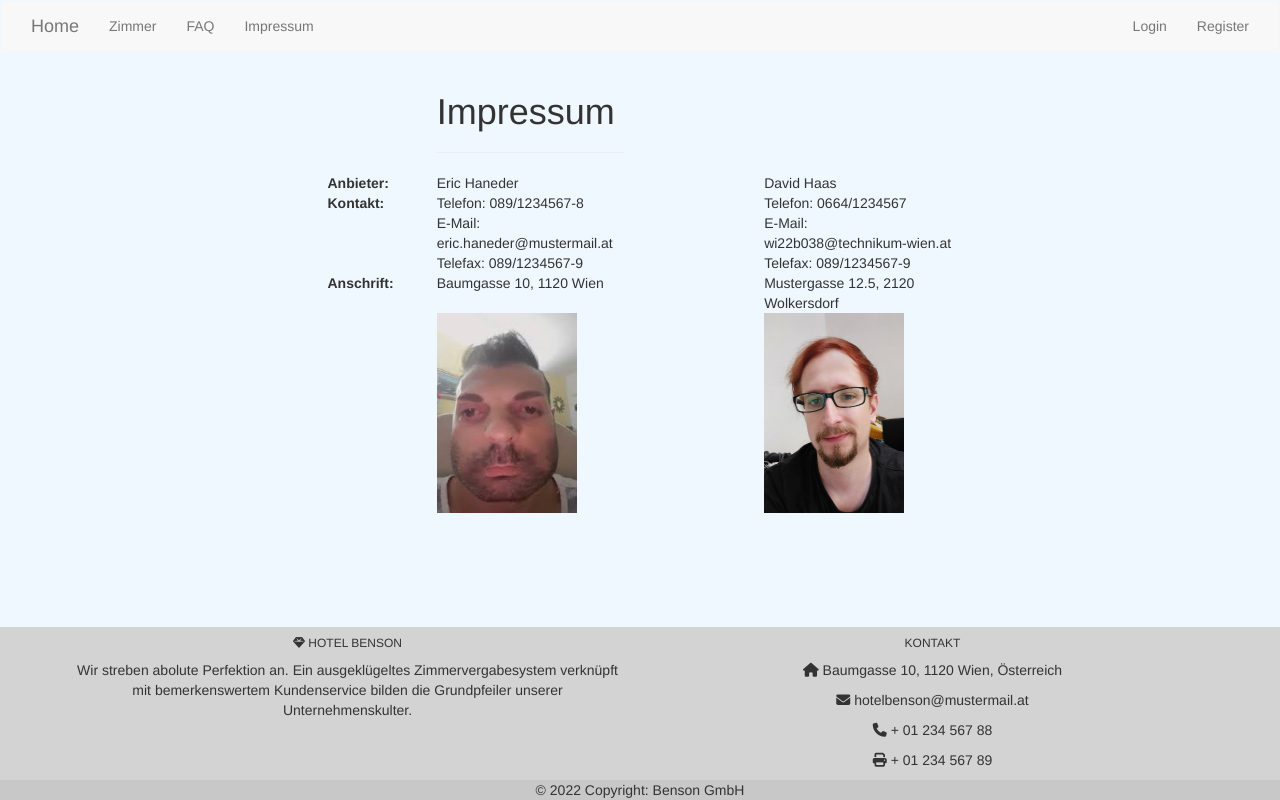
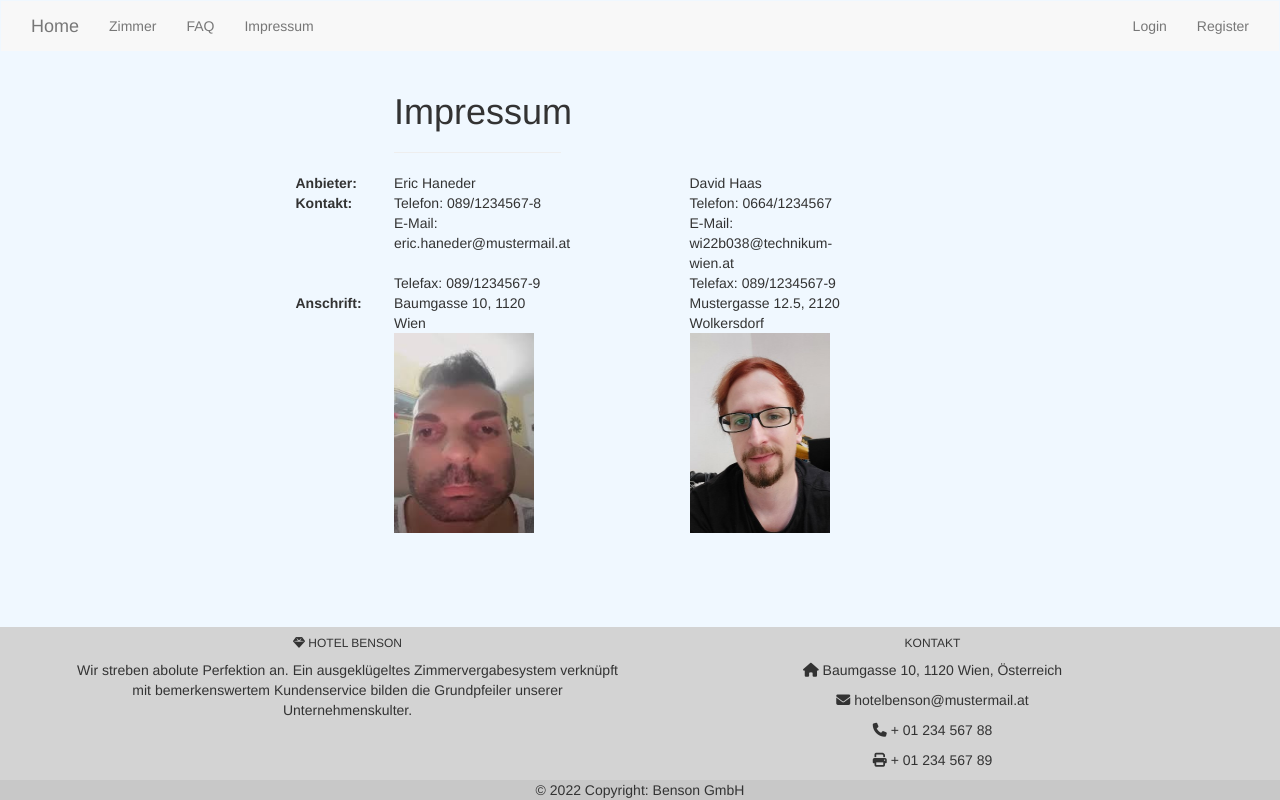
Before and after one commit to hotelbenson/hotelbenson.github.io, a PHP site: page /pages/impressum.html in a window 1280 px wide. Run offline with PHP 8.4, Linux system fonts and the light colour scheme; some libraries are stand-ins or nearby versions.

Commit message:
Impressum Fix
Impressum scrollt nicht mehr seitlich

```diff
--- a/css/style.css
+++ b/css/style.css
@@ -1,6 +1,7 @@
 body, html {
     height: 100%;
     background-color:aliceblue;
+    width: 100%;
   }
 .navbar {
     position: fixed;
--- a/pages/impressum.html
+++ b/pages/impressum.html
@@ -14,6 +14,7 @@
           <div w3-include-html="navbar.html"></div>
         </div>
 
+        <div class="impressum" style="width: 90%">
           <div class="row">
             <div class="col-md-2 col-md-offset-4">
               <h1>Impressum</h1>
@@ -24,10 +25,10 @@
             <div class="col-md-1 col-md-offset-3">
               <strong>Anbieter:</strong>
             </div>
-          <div class="col-md-2">
+            <div class="col-lg-2">
               Eric Haneder
             </div>
-          <div class="col-md-2 col-md-offset-1">
+            <div class="col-lg-2 col-lg-offset-1">
               David Haas
             </div>
           </div>
@@ -35,49 +36,49 @@
             <div class="col-md-1 col-md-offset-3">
                 <strong>Kontakt:</strong>
             </div>
-          <div class="col-md-2">
+            <div class="col-lg-2">
               Telefon: 089/1234567-8
             </div>
-          <div class="col-md-2 col-md-offset-1">
+            <div class="col-lg-2 col-lg-offset-1">
               Telefon: 0664/1234567
             </div>
           </div>
           <div class="row">
-          <div class="col-md-2 col-md-offset-4">
+            <div class="col-lg-2 col-lg-offset-4">
               E-Mail: eric.haneder@mustermail.at
             </div>
-          <div class="col-md-2 col-md-offset-1">
+            <div class="col-lg-2 col-lg-offset-1">
               E-Mail: wi22b038@technikum-wien.at
             </div>
           </div>
           <div class="row">
-          <div class="col-md-2 col-md-offset-4">
+            <div class="col-lg-2 col-lg-offset-4">
               Telefax: 089/1234567-9
             </div>
-          <div class="col-md-2 col-md-offset-1">
+            <div class="col-lg-2 col-lg-offset-1">
               Telefax: 089/1234567-9
             </div>
           </div>
           <div class="row">
-          <div class="col-md-1 col-md-offset-3">
+            <div class="col-lg-1 col-lg-offset-3">
               <strong>Anschrift:</strong>
             </div>
-          <div class="col-md-2">
+            <div class="col-lg-2">
               Baumgasse 10, 1120 Wien
             </div>
-          <div class="col-md-2 col-md-offset-1">
+            <div class="col-lg-2 col-lg-offset-1">
               Mustergasse 12.5, 2120 Wolkersdorf
             </div>
           </div>
           <div class="row">
-          <div class="col-md-3 col-md-offset-4">
+            <div class="col-lg-3 col-lg-offset-4">
               <img src="../uploads/guy.jpeg" width="140" height="200">
             </div>
-          <div class="col-md-3">
+            <div class="col-lg-3">
               <img src="../uploads/DH.jpg" width="140" height="200">
             </div>
           </div>
-
+        </div>
         <div class="footer">
           <div w3-include-html="footer.html"></div>
         </div>
```
Lines whose indentation alone changed are shown as unchanged.
